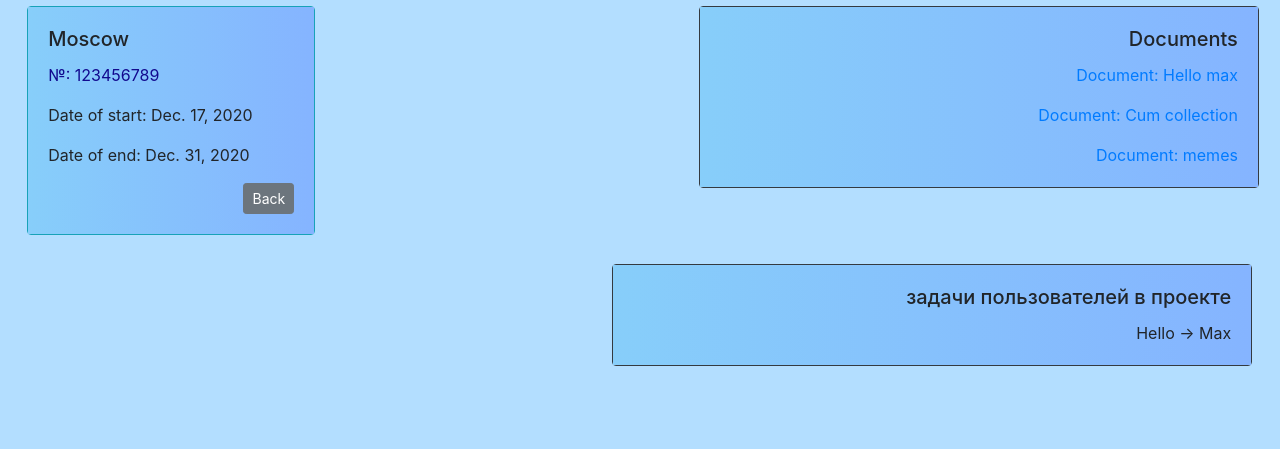
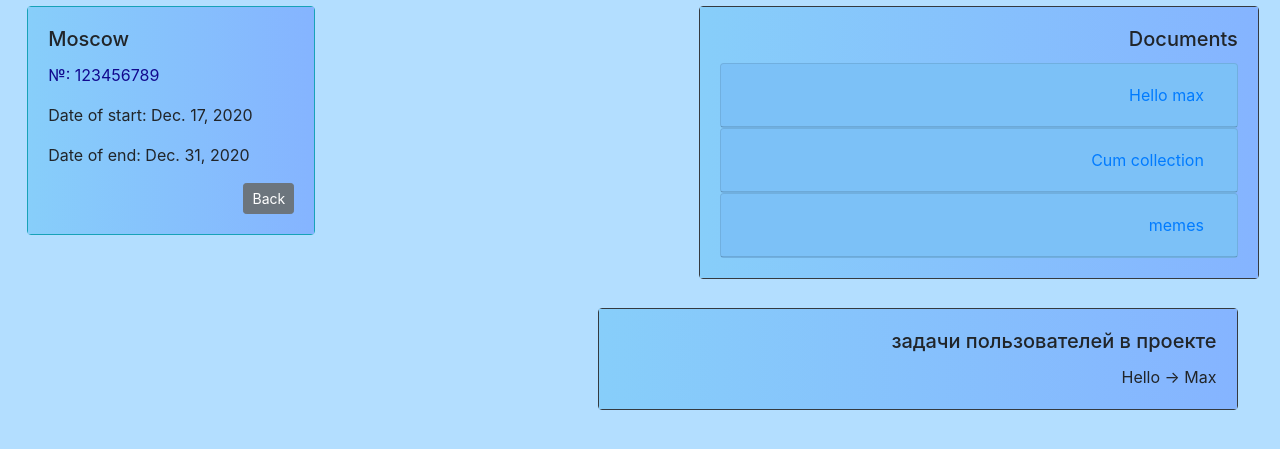
Before and after one commit to CunningJW/Organiser, a Django app: page /catalog/all_contracts/1/ in a window 1280 px wide. Shown: the part 45-494 px from the top of the page. Run offline with Django 3.2, Linux system fonts and the light colour scheme; data comes from the database, SQL or seed files in the repository; both versions use the stored data as it was after the commit; some libraries are stand-ins or nearby versions.

Commit message:
small fix

```diff
--- a/catalog/views.py
+++ b/catalog/views.py
@@ -65,15 +65,13 @@ class ContractView(generics.ListAPIView):
     renderer_classes = [TemplateHTMLRenderer]
 
     template_name = 'tableofcontracts.html'
-    queryset = Contract.objects.all()
-
 
     def get(self, request):
-        queryset = self.get_queryset().filter(currentUsers = getCurrentUser(request))
+        contracts = Contract.objects.filter(currentUsers = getCurrentUser(request))
         # contracts = Contract.objects.all()
         users = User.objects.all()
-        serializer = ContractSerializer(queryset, many=True)
-        return Response({'serializer': serializer,'contracts': queryset, 'users': users})
+        serializer = ContractSerializer(contracts, many=True)
+        return Response({'serializer': serializer,'contracts': contracts, 'users': users})
 
 class ContractDetailView(generics.RetrieveAPIView):
     renderer_classes = [TemplateHTMLRenderer]
--- a/templates/contractTemplate.html
+++ b/templates/contractTemplate.html
@@ -24,8 +24,24 @@
       <div id="DocsContr" class="card border-dark mb-3" style="width: 35rem;">
         <div class="card-body">
           <h5 class="card-title">Documents</h5>
+          <div id="accordion">
             {% for document in documents %}
-            <p class="card-text"><a href = '/catalog/{{document.file}}' download>Document: {{document.documentName}}</a></p>
+            <div class="card accord">
+              <div class="card-header" id="headingOne">
+                <h5 class="mb-0">
+                  <button class="btn btn-link collapsed" data-toggle="collapse" data-target="#{{document.documentName}}" aria-expanded="false" aria-controls="{{document.documentName}}">
+                    {{document.documentName}}
+                  </button>
+                </h5>
+              </div>
+
+              <div id="{{document.documentName}}" class="collapse" aria-labelledby="headingOne" data-parent="#accordion">
+                <div class="card-body">
+                  <p class="card-text"><a href='/catalog/{{document.file}}' download>Download</a></p>
+                  <p class="card-text">{{document.description}}</p>
+                </div>
+              </div>
+            </div>
             {% endfor %}
           </div>
         </div>
@@ -101,6 +117,9 @@
       background: linear-gradient(to left, #85b4ff, #87CEFA);
       /* background: #e6e6fa; */
     }
+    .accord{
+      background:#80c8ff;
+    }
   </style>
 
   <script>
```
Also changed, not shown: templates/tableofcontracts.html (+4 -3 lines), db.sqlite3. Lines whose indentation alone changed are shown as unchanged.
